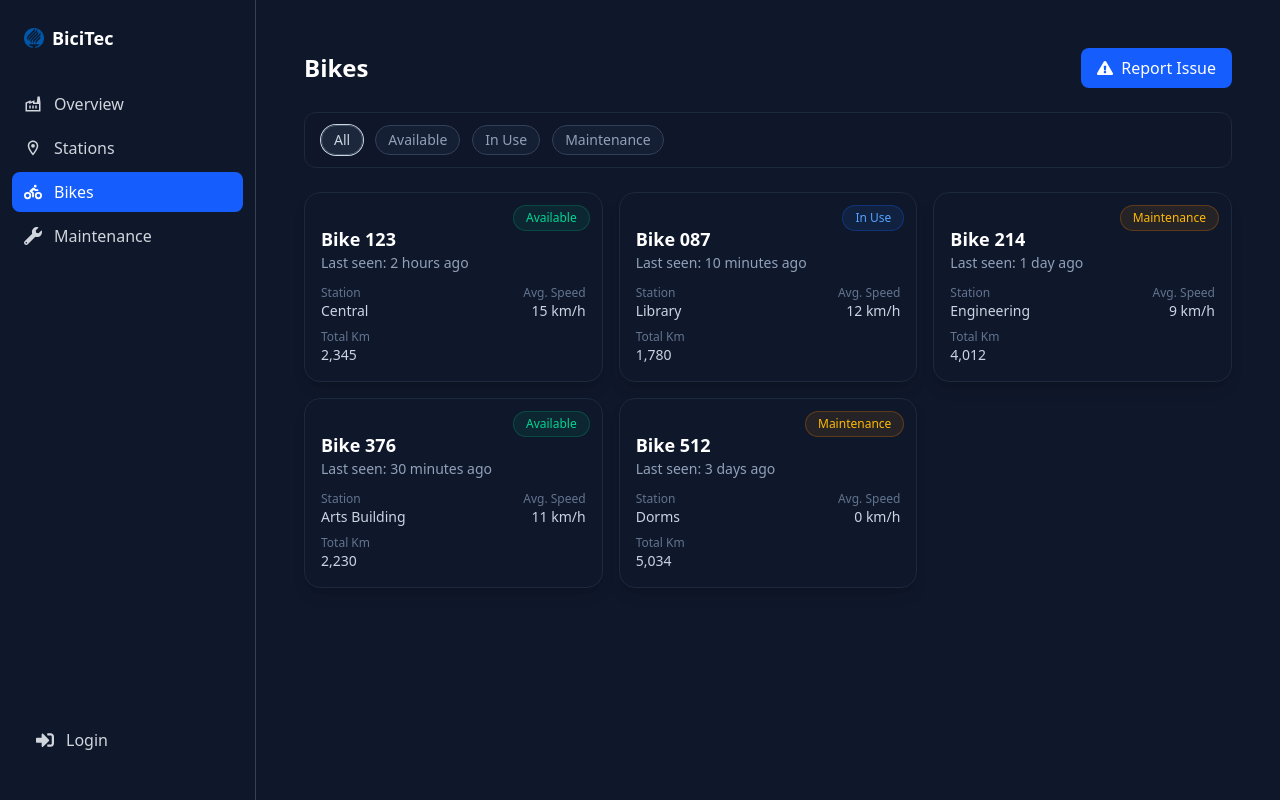
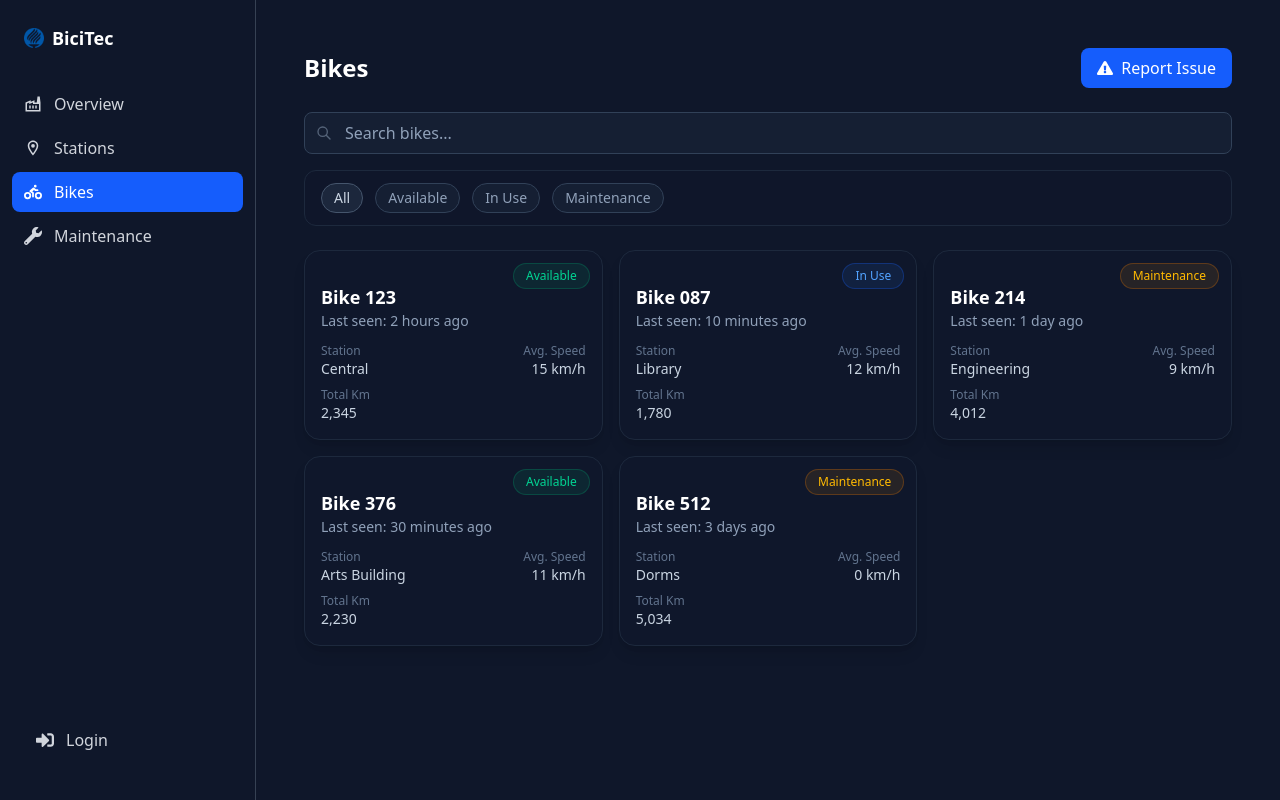
Before and after one commit to Gugoraaa/BiciTec, a Next.js app: page /bikes in a window 1280 px wide. Built offline with nearby package versions, Linux system fonts and the light colour scheme.

Commit message:
feat: search bar added

```diff
--- a/src/app/bikes/page.tsx
+++ b/src/app/bikes/page.tsx
@@ -15,6 +15,7 @@ export default function Bikes() {
   ], []);
 
   const [filter, setFilter] = useState<"All" | BikeStatus>("All");
+  const [searchQuery, setSearchQuery] = useState("");
   const [isLoaded, setIsLoaded] = useState(false);
   const [visibleCards, setVisibleCards] = useState<string[]>([]);
   const [isReportModalOpen, setIsReportModalOpen] = useState(false);
@@ -65,8 +66,13 @@ export default function Bikes() {
     };
   }, [filter, bikes]);
 
-  const filteredBikes =
-    filter === "All" ? bikes : bikes.filter((b) => b.status === filter);
+  const filteredBikes = useMemo(() => {
+    return bikes.filter(bike => {
+      const matchesSearch = bike.id.toLowerCase().includes(searchQuery.toLowerCase());
+      const matchesFilter = filter === "All" || bike.status === filter;
+      return matchesSearch && matchesFilter;
+    });
+  }, [bikes, filter, searchQuery]);
 
   const statusColors: Record<string, string> = {
     All: "bg-slate-700/40 text-slate-300 border border-slate-600",
@@ -103,18 +109,36 @@ export default function Bikes() {
           </button>
         </div>
 
+        <div className="flex flex-col gap-4 mb-6">
+          <div className="relative">
+            <div className="absolute inset-y-0 left-0 pl-3 flex items-center pointer-events-none">
+              <svg className="h-4 w-4 text-slate-400" fill="none" viewBox="0 0 24 24" stroke="currentColor">
+                <path strokeLinecap="round" strokeLinejoin="round" strokeWidth={2} d="M21 21l-6-6m2-5a7 7 0 11-14 0 7 7 0 0114 0z" />
+              </svg>
+            </div>
+            <input
+              type="text"
+              placeholder="Search bikes..."
+              className={`w-full pl-10 pr-4 py-2 bg-slate-800/50 border border-slate-700 rounded-lg text-white placeholder-slate-400 focus:outline-none focus:ring-2 focus:ring-blue-500 focus:border-transparent transition-all duration-300 ${
+                isLoaded ? 'opacity-100 translate-x-0' : 'opacity-0 -translate-x-8'
+              }`}
+              value={searchQuery}
+              onChange={(e) => setSearchQuery(e.target.value)}
+            />
+          </div>
+
           <div
-          className={`flex items-center gap-3 mb-6 bg-slate-900/60 border border-slate-800 rounded-xl px-4 py-3 transition-all duration-700 delay-100 ${
+            className={`flex items-center gap-3 bg-slate-900/60 border border-slate-800 rounded-xl px-4 py-3 transition-all duration-700 delay-100 ${
               isLoaded ? 'opacity-100 translate-x-0' : 'opacity-0 -translate-x-8'
             }`}
           >
-          {(["All", "Available", "In Use", "Maintenance"] as const).map((s) => (
+            {(['All', 'Available', 'In Use', 'Maintenance'] as const).map((s) => (
               <button
                 key={s}
                 onClick={() => setFilter(s)}
                 className={`px-3 py-1 text-sm font-medium rounded-full transition-all ${
                   filter === s
-                  ? `${statusColors[s]} ring-1 ring-offset-0`
+                    ? statusColors[s]
                     : "bg-slate-800/50 text-slate-400 border border-slate-700 hover:bg-slate-700/50"
                 }`}
               >
@@ -122,7 +146,11 @@ export default function Bikes() {
               </button>
             ))}
           </div>
-
+        {filteredBikes.length === 0 ? (
+          <div className="text-center py-8 text-slate-400">
+            No bikes found matching your search.
+          </div>
+        ) : (
           <div className="mt-2 grid gap-4 grid-cols-[repeat(auto-fill,minmax(260px,1fr))]">
             {filteredBikes.map((bike) => {
               const isVisible = visibleCards.includes(bike.id);
@@ -140,6 +168,8 @@ export default function Bikes() {
               );
             })}
           </div>
+        )}
+      </div>
       </div>
 
       <ReportModal
```
Lines whose indentation alone changed are shown as unchanged.
